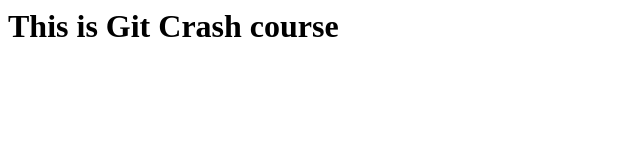
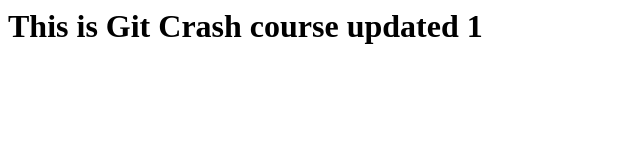
Before and after one commit to vishal-gupta812/mygitapp, a plain HTML site: page index.html in a window 1280 px wide. Shown: the whole page, without its empty margins (0-640 px from the left). Drawn offline with Linux system fonts and the light colour scheme.

Commit message:
second commit

```diff
--- a/index.html
+++ b/index.html
@@ -3,6 +3,6 @@
 <title>Git Tutorial</title>
 </head>
 <body>
-<h1>This is Git Crash course</h1>
+<h1>This is Git Crash course updated 1</h1>
 </body>
 </html>
```
